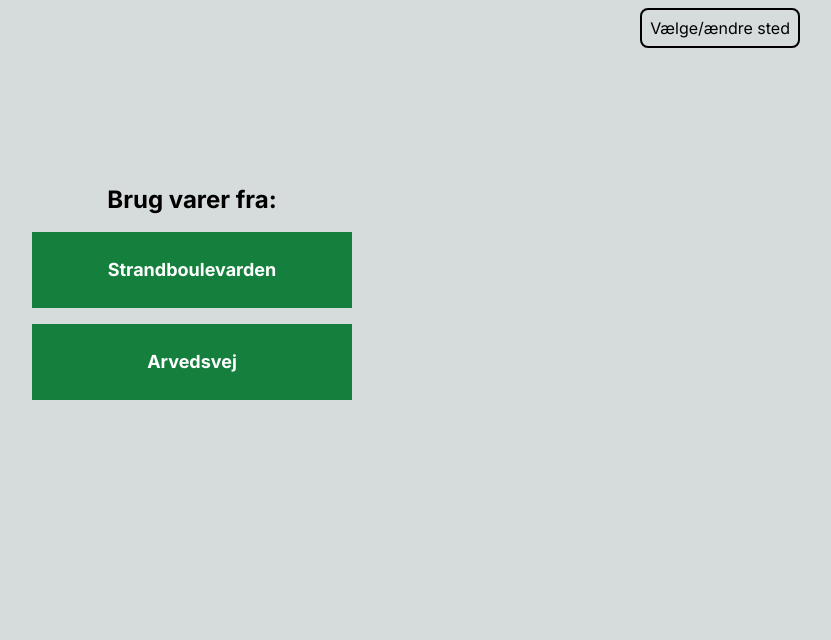
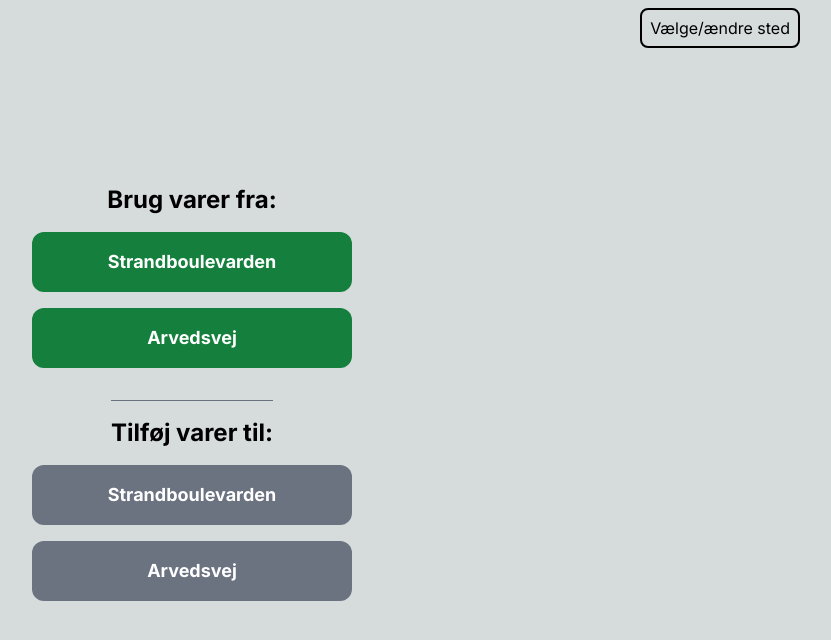
Before and after one commit to carstenjlund/inthefreezer, a Next.js app: page / in a window 1280 px wide. Shown: the top 640 px of the page, without its empty margins (448-1279 px from the left). Built offline with nearby package versions, Linux system fonts and the light colour scheme.

Commit message:
added pages for addItem

```diff
--- /dev/null
+++ b/src/app/add/[location]/page.js
@@ -0,0 +1,55 @@
+import { prisma } from "@/prismaclient";
+import { saveItem } from "@/actions";
+
+export async function getPlaces(location) {
+  let itemPlaces = await prisma.location.findMany({
+    where: { name: location },
+    select: { id: true, place: true },
+  });
+  return itemPlaces;
+}
+
+export default async function AddItemByLocation({ params }) {
+  const location = params.location;
+  let itemPlaces = await getPlaces(location);
+  console.log(itemPlaces);
+  return (
+    <form action={saveItem} className="grid grid-cols-form gap-4">
+      <h2 className="col-span-2">Tilføj vare til {location}</h2>
+      <div className="formgroup col-span-2 grid grid-cols-subgrid">
+        <label htmlFor="name">Vare:</label>
+        <input type="text" name="name" id="name" placeholder="Varens navn" />
+      </div>
+      <div className="formgroup col-span-2 grid grid-cols-subgrid">
+        <label htmlFor="amount">Mængde:</label>
+        <div>
+          <input
+            type="text"
+            name="amount"
+            id="amount"
+            placeholder="Varens vægt eller mængde"
+          />
+          <select name="unit" id="unit">
+            <option>Enhed:</option>
+            <option value="ml">ml</option>
+            <option value="l">l</option>
+            <option value="g">g</option>
+            <option value="kg">kg</option>
+          </select>
+        </div>
+      </div>
+      <div className="formgroup col-span-2 grid grid-cols-subgrid">
+        <label htmlFor="locationId">placering:</label>
+        <select name="locationId" id="locationId">
+          <option>Vælg placering:</option>
+          {itemPlaces.map((itemPlace) => (
+            <option key={itemPlace.id} value={itemPlace.id}>
+              {itemPlace.id} {itemPlace.place}
+            </option>
+          ))}
+        </select>
+      </div>
+      <button className="col-span-2 p-2 bg-black text-white">gem</button>
+    </form>
+  );
+}
--- /dev/null
+++ b/src/app/add/page.js
@@ -0,0 +1,30 @@
+import { getLocations } from "@/actions";
+
+export default async function AddPage() {
+  const locations = await getLocations();
+
+  const uniqueLocations = [
+    ...new Set(locations.map((location) => location.name)),
+  ];
+  console.log(uniqueLocations);
+
+  return (
+    <form action="" method="POST">
+      <div className="formgroup">
+        <label htmlFor="newItem">Ny vare:</label>
+        <input type="text" name="newItem" id="newItem" />
+      </div>
+      <div className="formgroup">
+        <label htmlFor="newItem">Sted:</label>
+        <select name="name" id="name">
+          <option value="">Vælg et sted:</option>
+          {uniqueLocations.map((location) => (
+            <option key={location} value={location}>
+              {location}
+            </option>
+          ))}
+        </select>
+      </div>
+    </form>
+  );
+}
--- a/src/app/page.js
+++ b/src/app/page.js
@@ -7,7 +7,7 @@ export default function Home() {
       <article className="mb-2">
         <Link
           href={"items/Strandboulevarden"}
-          className="font-bold text-lg mb-2 min-w-80 py-6 bg-green-700 text-white text-center block"
+          className="font-bold text-lg mb-2 min-w-80 py-4 bg-green-700 text-white text-center block rounded-xl"
         >
           Strandboulevarden
         </Link>
@@ -15,7 +15,26 @@ export default function Home() {
       <article className="mb-2">
         <Link
           href={"items/Arvedsvej"}
-          className="font-bold text-lg mb-2 min-w-80 py-6 bg-green-700 text-white text-center block"
+          className="font-bold text-lg mb-2 min-w-80 py-4 bg-green-700 text-white text-center block rounded-xl"
+        >
+          Arvedsvej
+        </Link>
+      </article>
+      <h1 className="font-bold text-2xl my-4 pt-4 border-t border-gray-500">
+        Tilføj varer til:
+      </h1>
+      <article className="mb-2">
+        <Link
+          href={"add/Strandboulevarden"}
+          className="font-bold text-lg mb-2 min-w-80 py-4 bg-gray-500 text-white text-center block rounded-xl"
+        >
+          Strandboulevarden
+        </Link>
+      </article>
+      <article className="mb-2">
+        <Link
+          href={"add/Arvedsvej"}
+          className="font-bold text-lg mb-2 min-w-80 py-4 bg-gray-500 text-white text-center block rounded-xl"
         >
           Arvedsvej
         </Link>
```
